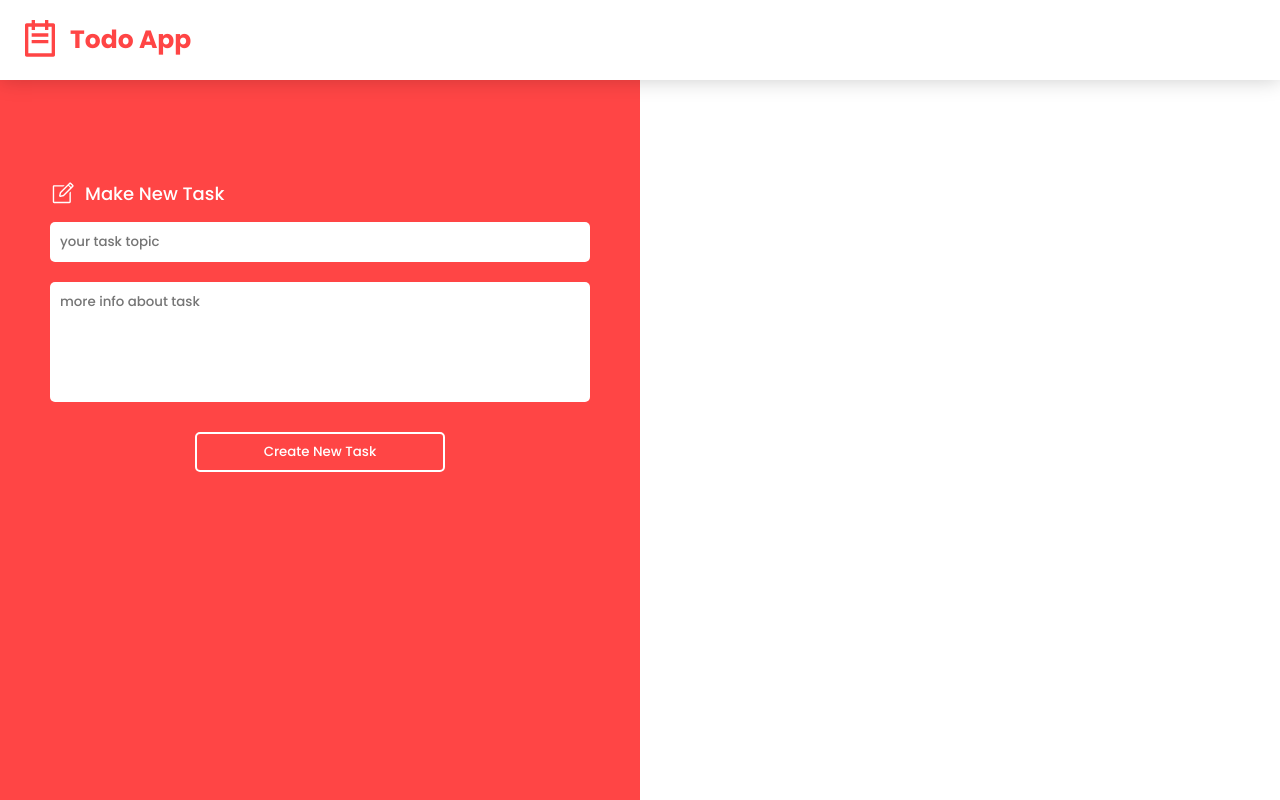
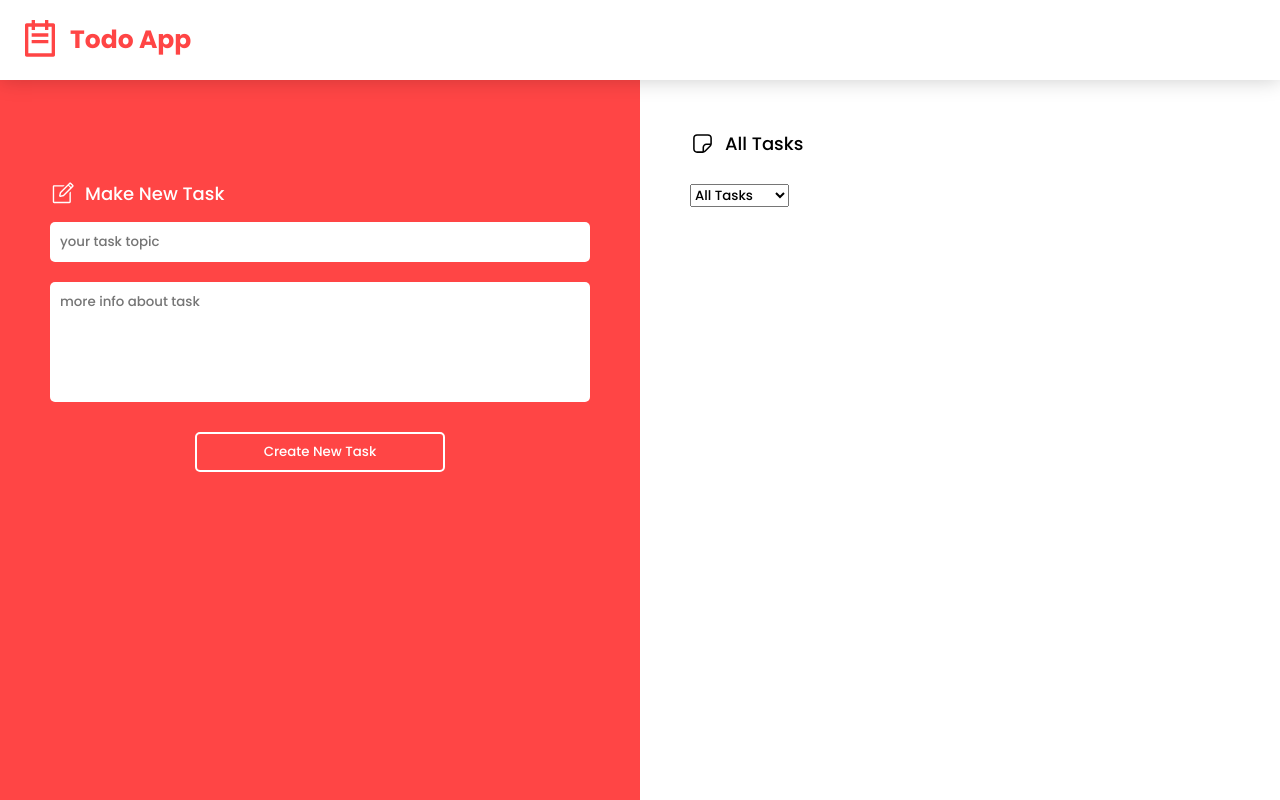
Before and after one commit to mostafa-kheibary/Todo-app-react, a React (Create React App) app: page / in a window 1280 px wide. Built offline with nearby package versions, Linux system fonts and the light colour scheme.

Commit message:
add tasks component

```diff
--- a/src/App.js
+++ b/src/App.js
@@ -1,10 +1,14 @@
-import AddTask from './components/AddTask/AddTask'
+import Tasks from './components/Tasks/Tasks';
+import AddTask from './components/AddTask/AddTask';
 import Header from './components/Header/Header';
 const App = () => {
   return (
     <>
       <Header />
-      <AddTask/>
+      <div className='container'>
+        <AddTask />
+        <Tasks />
+      </div>
     </>
   );
 };
--- /dev/null
+++ b/src/components/Tasks/Tasks.css
@@ -0,0 +1,21 @@
+.tasks {
+  width: 50%;
+  padding: 50px;
+}
+.tasks__title {
+  display: flex;
+  gap: 10px;
+  place-items: center;
+}
+.tasks__title__text {
+  font-size: 18px;
+  font-weight: 500;
+}
+.tasks__sort {
+  margin-top: 25px;
+}
+.tasks__container {
+  display: flex;
+  flex-direction: column;
+  gap: 20px;
+}
--- /dev/null
+++ b/src/components/Tasks/Tasks.jsx
@@ -0,0 +1,19 @@
+import './Tasks.css';
+const Tasks = () => {
+  return (
+    <div className='tasks'>
+      <div className='tasks__title'>
+        <img className='tasks__title__icon' src='./svg/all-task.svg' alt='' />
+        <h2 className='tasks__title__text'>All Tasks</h2>
+      </div>
+      <div className='tasks__sort'>
+        <select name='' id=''>
+          <option value=''>All Tasks</option>
+          <option value=''>Done Tasks</option>
+        </select>
+      </div>
+      <div className='tasks__container'></div>
+    </div>
+  );
+};
+export default Tasks;
--- a/src/index.css
+++ b/src/index.css
@@ -8,3 +8,6 @@
 body {
   height: 100vh;
 }
+.container{
+  display: flex;
+}
```
Also changed, not shown: public/svg/all-task.svg (added).
